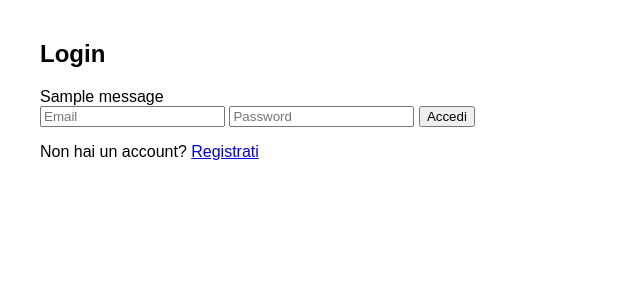
After one commit to petronz5/QRCode-Links, a Flask app: page /login in a window 1280 px wide. The commit adds this page. Shown: the top 300 px of the page, without its empty margins (0-640 px from the left). Run offline with Flask 3, Linux system fonts and the light colour scheme; one stand-in notice (Sample message) is shown; some libraries are stand-ins or nearby versions.

Commit message:
modifiche

```diff
--- a/src/app.py
+++ b/src/app.py
@@ -1,27 +1,72 @@
-from flask import Flask, render_template, request, send_file, redirect, url_for
+from flask import Flask, render_template, request, send_file, redirect, url_for, session, flash
 from utils import generate_qr_code, is_valid_url
 import psycopg2
 import io
 import os
+from supabase import create_client, Client
+from dotenv import load_dotenv
+
+load_dotenv()
 
 app = Flask(__name__)
+app.secret_key = os.environ.get("SECRET_KEY", "una-chiave-segreta")
 
-# Configura la connessione al database
+# Supabase Auth
+SUPABASE_URL = os.environ.get("SUPABASE_URL")
+SUPABASE_KEY = os.environ.get("SUPABASE_KEY")
+supabase: Client = create_client(SUPABASE_URL, SUPABASE_KEY)
+
 DB_PARAMS = {
-    "host": "localhost",
-    "database": "QRCodeLinks",
+    "host": "db.tnupavqdngycwlruixmy.supabase.co",
+    "database": "postgres",
     "user": "postgres",
-    "password": "postgres",
-    "port": "5433"
+    "password": "Davide0902!",
+    "port": "5432"
 }
 
 def get_db_connection():
     return psycopg2.connect(**DB_PARAMS)
 
+@app.route("/register", methods=["GET", "POST"])
+def register():
+    if request.method == "POST":
+        email = request.form.get("email")
+        password = request.form.get("password")
+        try:
+            supabase.auth.sign_up({"email": email, "password": password})
+            flash("Registrazione completata! Ora puoi fare il login.", "success")
+            return redirect(url_for("login"))
+        except Exception as e:
+            flash(str(e), "danger")
+    return render_template("register.html")
+
+@app.route("/login", methods=["GET", "POST"])
+def login():
+    if request.method == "POST":
+        email = request.form.get("email")
+        password = request.form.get("password")
+        try:
+            user = supabase.auth.sign_in_with_password({"email": email, "password": password}).user
+            session["user_id"] = user.id
+            return redirect(url_for("index"))
+        except Exception as e:
+            flash("Login fallito: " + str(e), "danger")
+    return render_template("login.html")
+
+@app.route("/logout")
+def logout():
+    session.pop("user_id", None)
+    supabase.auth.sign_out()
+    return redirect(url_for("login"))
+
 @app.route("/", methods=["GET", "POST"])
 def index():
+    if "user_id" not in session:
+        return redirect(url_for("login"))
+
     qr_generated = False
     error = None
+    user_id = session["user_id"]
 
     if request.method == "POST":
         url = request.form.get("url")
@@ -38,33 +83,34 @@ def index():
             conn = get_db_connection()
             cur = conn.cursor()
             cur.execute(
-                "INSERT INTO qrcodes (site_name, qr_code, url) VALUES (%s, %s, %s)",
-                (site_name, psycopg2.Binary(qr_bytes), url)
+                "INSERT INTO qrcodes (site_name, qr_code, url, user_id) VALUES (%s, %s, %s, %s)",
+                (site_name, psycopg2.Binary(qr_bytes), url, user_id)
             )
             conn.commit()
             cur.close()
             conn.close()
-            # Redirect dopo il POST per evitare duplicati
             return redirect(url_for("index", qr_generated=1))
 
     qr_generated = request.args.get("qr_generated") == "1"
 
-    # Recupera tutti i record dal db
+    # Recupera solo i record dell'utente loggato
     conn = get_db_connection()
     cur = conn.cursor()
-    cur.execute("SELECT id, site_name, url FROM qrcodes ORDER BY id DESC")
+    cur.execute("SELECT id, site_name, url FROM qrcodes WHERE user_id = %s ORDER BY id DESC", (user_id,))
     records = cur.fetchall()
     cur.close()
     conn.close()
 
     return render_template("index.html", qr_generated=qr_generated, error=error, records=records)
 
-
 @app.route("/qrcode_img/<int:qr_id>")
 def qrcode_img(qr_id):
+    if "user_id" not in session:
+        return redirect(url_for("login"))
+    user_id = session["user_id"]
     conn = get_db_connection()
     cur = conn.cursor()
-    cur.execute("SELECT qr_code FROM qrcodes WHERE id = %s", (qr_id,))
+    cur.execute("SELECT qr_code FROM qrcodes WHERE id = %s AND user_id = %s", (qr_id, user_id))
     row = cur.fetchone()
     cur.close()
     conn.close()
--- a/src/static/style.css
+++ b/src/static/style.css
@@ -29,8 +29,8 @@ body{
     text-align: center;             /* Testo centrato */
     background: #fafafa;
     perspective: 1000px;
-    width: 220px;
-    height: 250px;
+    width: 180px;
+    height: 200px;
     position: relative;
     margin: auto;
 }
--- /dev/null
+++ b/src/templates/login.html
@@ -0,0 +1,26 @@
+<!DOCTYPE html>
+<html lang="it">
+<head>
+    <meta charset="UTF-8">
+    <title>Login - QR Code Generator</title>
+    <link rel="stylesheet" href="{{ url_for('static', filename='style.css') }}">
+</head>
+<body>
+    <div class="container">
+        <h2>Login</h2>
+        {% with messages = get_flashed_messages(with_categories=true) %}
+          {% if messages %}
+            {% for category, message in messages %}
+              <div class="flash {{ category }}">{{ message }}</div>
+            {% endfor %}
+          {% endif %}
+        {% endwith %}
+        <form method="post">
+            <input type="email" name="email" placeholder="Email" required>
+            <input type="password" name="password" placeholder="Password" required>
+            <button type="submit">Accedi</button>
+        </form>
+        <p>Non hai un account? <a href="{{ url_for('register') }}">Registrati</a></p>
+    </div>
+</body>
+</html>
```
Also changed, not shown: src/static/sw.js (added, +11 -0 lines), src/templates/index.html (+16 -1 lines), src/templates/register.html (added, +26 -0 lines), src/qrcode.png, src/static/manifest.json (added).
